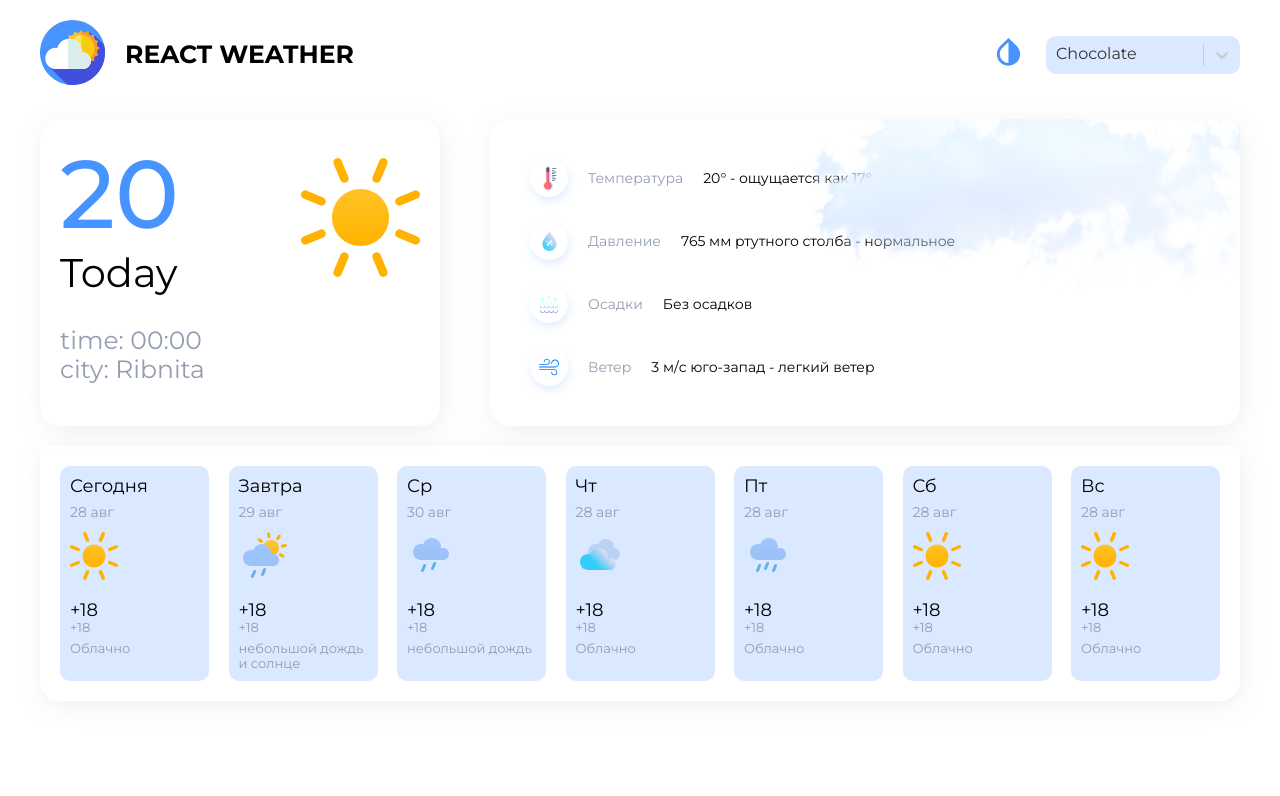
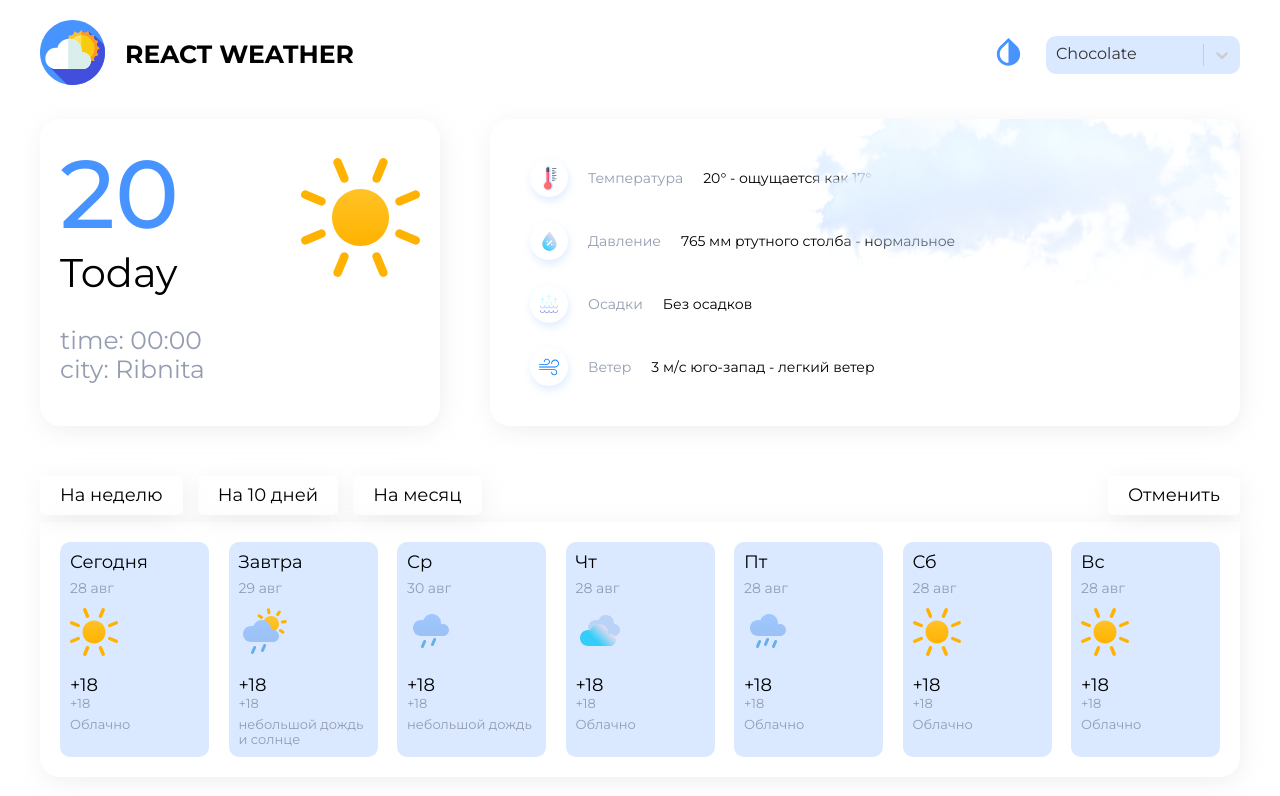
Before and after one commit to verbeckii/react-typescript-weather-app, a React (Create React App) app: page / in a window 1280 px wide. Shown: the top 796 px of the page. Built offline with nearby package versions, Linux system fonts and the light colour scheme.

Commit message:
added Tabs

```diff
--- a/src/pages/Home/Home.module.scss
+++ b/src/pages/Home/Home.module.scss
@@ -4,4 +4,5 @@
 .wrapper {
     display: flex;
     justify-content: space-between;
+    margin-bottom: 50px;
 }
--- a/src/pages/Home/components/Days/Days.module.scss
+++ b/src/pages/Home/components/Days/Days.module.scss
@@ -9,7 +9,6 @@
   background-color: $lite-background;
   box-shadow: $box-shadow;
   border-radius: 0 0 $border-radius $border-radius;
-  margin-top: 20px;
 }
 
 .card {
@@ -54,3 +53,40 @@
     box-shadow: 0px 3px 20px rgba(147, 144, 144, 0.28);
   }
 }
+
+.tabs {
+  display: flex;
+  justify-content: space-between;
+
+  margin-bottom: 7px;
+}
+
+.cancel,
+.tab {
+  box-shadow: 2px 5px 25px -3px rgba(180, 180, 180, 0.25);
+  border-radius: 5px;
+  padding: 9px 20px;
+  background-color: var(#{--components-background-default});
+  color: var(#{--text-color-default});
+  font-size: 18px;
+  display: flex;
+  align-items: center;
+  justify-content: center;
+  margin-right: 15px;
+  cursor: pointer;
+}
+
+.cancel {
+  margin-right: 0;
+}
+
+.tab {
+  &.active {
+    background: $primary-color;
+    color: #fff;
+  }
+}
+
+.tabs__wrapper {
+  display: flex;
+}
--- a/src/pages/Home/components/Days/Tabs.tsx
+++ b/src/pages/Home/components/Days/Tabs.tsx
@@ -1,13 +1,31 @@
-import React from 'react'
+import React from 'react';
 
-interface Props {
+import s from './Days.module.scss';
 
-}
+interface Props {}
 
 export const Tabs = (props: Props) => {
-    return (
-        <div>
-
-        </div>
-    )
-}
+  const tabs = [
+    {
+      value: 'На неделю',
+    },
+    {
+      value: 'На 10 дней',
+    },
+    {
+      value: 'На месяц',
+    },
+  ];
+  return (
+    <div className={s.tabs}>
+      <div className={s.tabs__wrapper}>
+        {tabs.map(tab => (
+          <div className={s.tab} key={tab.value}>
+            {tab.value}
+          </div>
+        ))}
+      </div>
+      <div className={s.cancel}>Отменить</div>
+    </div>
+  );
+};
```
